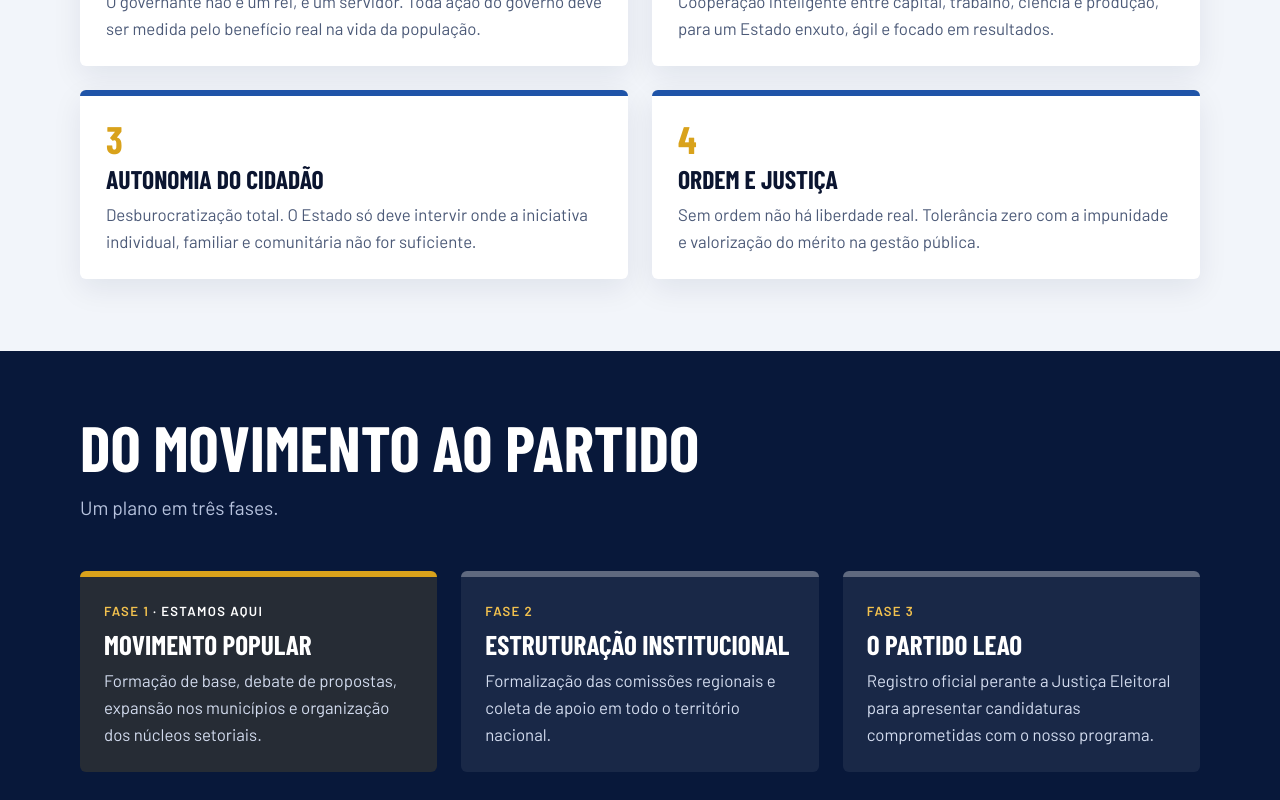
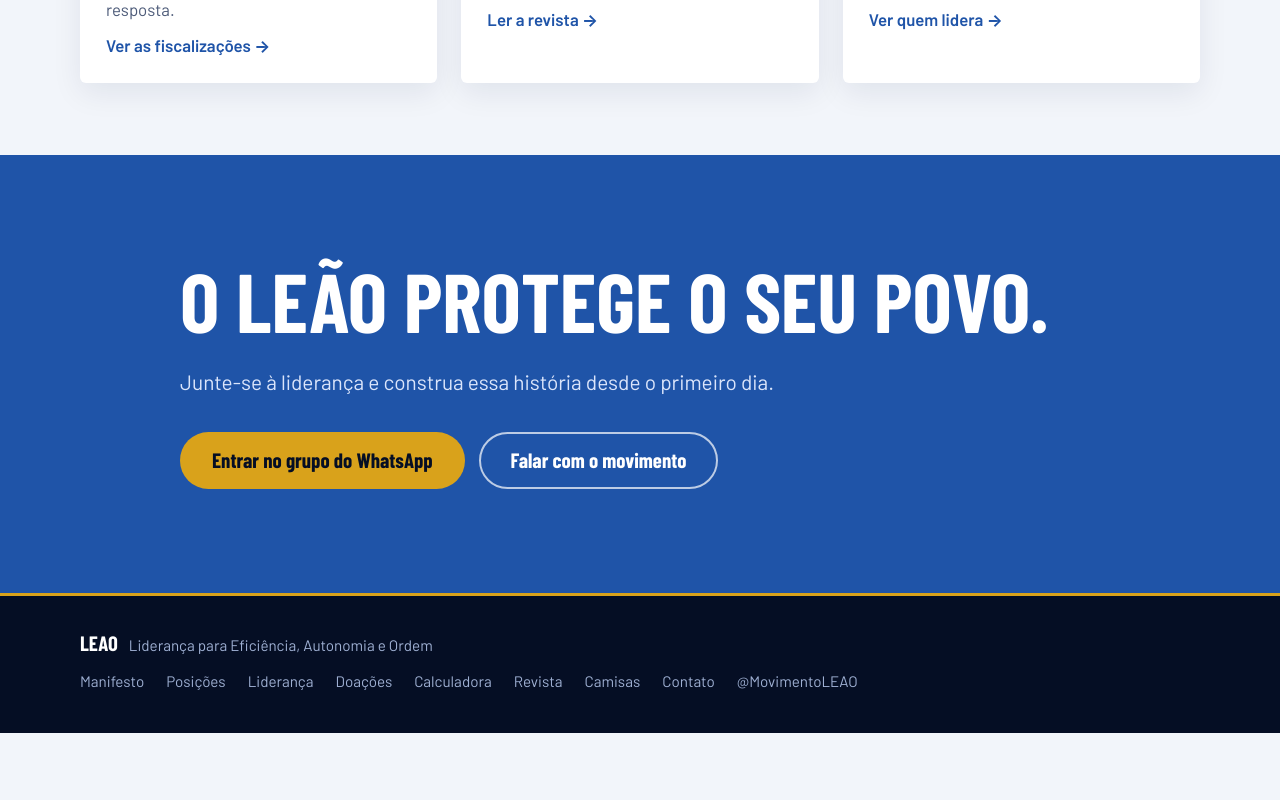
Before and after one commit to fabricioricard/movimentoleao, a Next.js app: page /sobre in a window 1280 px wide. Shown: the part 1780-2580 px from the top of the page. After the commit the page ends 2513 px from the top, so only its background shows below. Built offline with nearby package versions, Linux system fonts and the light colour scheme; a web font is replaced by a local one.

Commit message:
Sobre nós: sem pilares e fases (já estão no manifesto)

```diff
--- a/app/sobre/sobre.css
+++ b/app/sobre/sobre.css
@@ -15,19 +15,7 @@
 .sob-pessoa h3 { font-family: var(--display, system-ui, sans-serif); font-weight: 800; text-transform: uppercase; font-size: 2rem; line-height: 1.02; color: #fff; margin: 4px 0; }
 .sob-pessoa p { color: #d3dcef; }
 
-.sob-pilares { margin-top: 32px; list-style: none; display: grid; grid-template-columns: repeat(2, minmax(0, 1fr)); gap: 24px; }
-.sob-pilares li { background: #fff; border-top: 6px solid var(--royal, #1f54a8); border-radius: 6px; padding: 24px 26px; display: grid; gap: 8px; box-shadow: 0 10px 30px rgba(8, 24, 58, 0.08); position: relative; }
-.sob-num { font-family: var(--display, system-ui, sans-serif); font-weight: 800; font-size: 2.4rem; line-height: 1; color: var(--ouro, #d9a21b); }
-.sob-pilares h3 { font-family: var(--display, system-ui, sans-serif); font-weight: 800; text-transform: uppercase; font-size: 1.6rem; line-height: 1.05; color: var(--tinta, #0b1530); }
-.sob-pilares p { color: var(--suave, #4c5a78); }
 
-.sob-fases { margin-top: 32px; list-style: none; display: grid; grid-template-columns: repeat(3, minmax(0, 1fr)); gap: 24px; }
-.sob-fases li { background: rgba(255,255,255,.07); border-top: 6px solid rgba(255,255,255,.3); border-radius: 6px; padding: 24px; display: grid; gap: 8px; align-content: start; }
-.sob-fases .sob-atual { border-top-color: var(--ouro, #d9a21b); background: rgba(217, 162, 27, .14); }
-.sob-fase-n { font-size: 0.82rem; font-weight: 700; text-transform: uppercase; letter-spacing: 0.1em; color: var(--ouro-claro, #f2c14e); }
-.sob-fase-n em { font-style: normal; color: #fff; }
-.sob-fases h3 { font-family: var(--display, system-ui, sans-serif); font-weight: 800; text-transform: uppercase; font-size: 1.7rem; line-height: 1.05; color: #fff; }
-.sob-fases p { color: #d3dcef; }
 
 .sob-atuacao { margin-top: 32px; list-style: none; display: grid; grid-template-columns: repeat(3, minmax(0, 1fr)); gap: 24px; }
 .sob-atuacao li { background: #fff; border-top: 6px solid var(--ouro, #d9a21b); border-radius: 6px; padding: 24px 26px; display: grid; gap: 10px; align-content: start; box-shadow: 0 10px 30px rgba(8, 24, 58, 0.08); }
@@ -39,8 +27,7 @@
 @media (max-width: 900px) {
   .sob-origem { grid-template-columns: minmax(0, 1fr); gap: 32px; }
   .sob-sigla { grid-template-columns: repeat(2, minmax(0, 1fr)); }
-  .sob-fund, .sob-pilares { grid-template-columns: minmax(0, 1fr); }
-  .sob-fases, .sob-atuacao { grid-template-columns: minmax(0, 1fr); }
+  .sob-fund, .sob-atuacao { grid-template-columns: minmax(0, 1fr); }
 }
 @media (max-width: 560px) {
   .sob-pessoa { flex-direction: column; text-align: center; padding: 20px 16px; }
--- a/components/Sobre.js
+++ b/components/Sobre.js
@@ -1,6 +1,6 @@
 import Link from "next/link";
 import { SITE } from "../lib/config";
-import { ORIGEM, FUNDADORES, SIGLA, PILARES, FASES, ATUACAO } from "../lib/sobre-dados";
+import { ORIGEM, FUNDADORES, SIGLA, ATUACAO } from "../lib/sobre-dados";
 
 export default function Sobre() {
   return (
@@ -40,33 +40,6 @@ export default function Sobre() {
         </div>
       </section>
 
-      <section className="bloco bloco-gelo sob-bloco" aria-labelledby="sob-pil">
-        <div className="container">
-          <h2 className="titulo-secao junto" id="sob-pil">No que acreditamos</h2>
-          <ul className="sob-pilares">
-            {PILARES.map((p, i) => (
-              <li key={p.t}><span className="sob-num">{i + 1}</span><h3>{p.t}</h3><p>{p.d}</p></li>
-            ))}
-          </ul>
-        </div>
-      </section>
-
-      <section className="bloco bloco-marinho sob-bloco" aria-labelledby="sob-jornada">
-        <div className="container">
-          <h2 className="titulo-secao junto" id="sob-jornada">Do movimento ao partido</h2>
-          <p className="secao-intro">Um plano em três fases.</p>
-          <ol className="sob-fases">
-            {FASES.map((f) => (
-              <li key={f.n} className={f.atual ? "sob-atual" : ""}>
-                <span className="sob-fase-n">Fase {f.n}{f.atual && <em> · estamos aqui</em>}</span>
-                <h3>{f.t}</h3>
-                <p>{f.d}</p>
-              </li>
-            ))}
-          </ol>
-        </div>
-      </section>
-
       <section className="bloco bloco-gelo sob-bloco" aria-labelledby="sob-hoje">
         <div className="container">
           <h2 className="titulo-secao junto" id="sob-hoje">O que já fazemos</h2>
--- a/lib/sobre-dados.js
+++ b/lib/sobre-dados.js
@@ -17,19 +17,6 @@ export const SIGLA = [
   { letra: "O", palavra: "Ordem" },
 ];
 
-export const PILARES = [
-  { t: "Liderança com servidão estatal", d: "O governante não é um rei, é um servidor. Toda ação do governo deve ser medida pelo benefício real na vida da população." },
-  { t: "Eficiência e harmonia corporativa", d: "Cooperação inteligente entre capital, trabalho, ciência e produção, para um Estado enxuto, ágil e focado em resultados." },
-  { t: "Autonomia do cidadão", d: "Desburocratização total. O Estado só deve intervir onde a iniciativa individual, familiar e comunitária não for suficiente." },
-  { t: "Ordem e justiça", d: "Sem ordem não há liberdade real. Tolerância zero com a impunidade e valorização do mérito na gestão pública." },
-];
-
-export const FASES = [
-  { n: "1", t: "Movimento popular", d: "Formação de base, debate de propostas, expansão nos municípios e organização dos núcleos setoriais.", atual: true },
-  { n: "2", t: "Estruturação institucional", d: "Formalização das comissões regionais e coleta de apoio em todo o território nacional." },
-  { n: "3", t: "O Partido LEAO", d: "Registro oficial perante a Justiça Eleitoral para apresentar candidaturas comprometidas com o nosso programa." },
-];
-
 // O que o movimento já faz (cada item leva a uma página do site).
 export const ATUACAO = [
   { t: "Fiscalizamos o dinheiro público", d: "Pedimos esclarecimentos a órgãos e parlamentares e registramos cada resposta.", href: "/fiscalizacoes", rotulo: "Ver as fiscalizações" },
```
